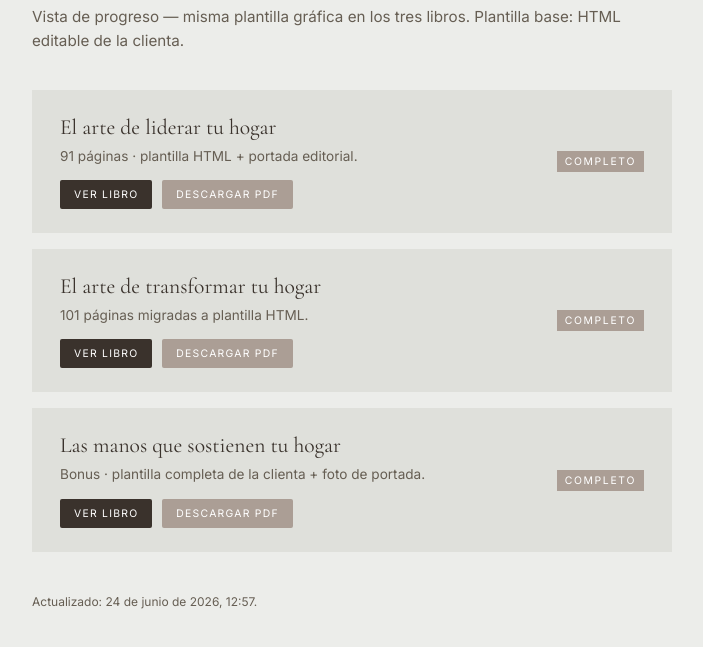
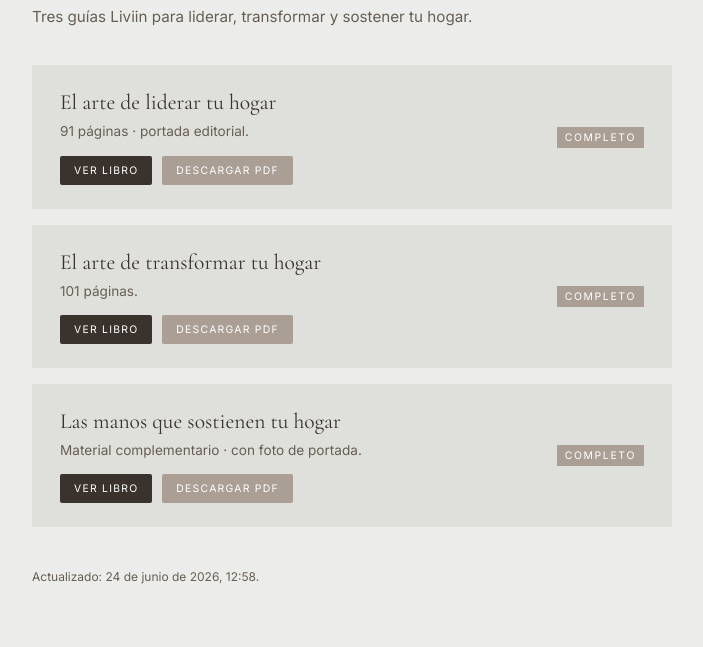
Before and after one commit to WilmanMontenegro/liviin-ebooks, a website: page web/index.html in a window 1280 px wide. Shown: the part 97-744 px from the top of the page, without its empty margins (288-991 px from the left). Drawn offline with nearby package versions, Linux system fonts and the light colour scheme.

Commit message:
Quitar jerga interna del índice público de ebooks.
Texto orientado a la lectora, sin referencias a plantilla o clienta.

```diff
--- a/web/index.html
+++ b/web/index.html
@@ -102,14 +102,13 @@
   <div class="wrap">
     <h1>Liviin · Ebooks</h1>
     <p class="lead">
-      Vista de progreso — misma plantilla gráfica en los tres libros.
-      Plantilla base: HTML editable de la clienta.
+      Tres guías Liviin para liderar, transformar y sostener tu hogar.
     </p>
 
     <article class="card">
       <div>
         <h2>El arte de liderar tu hogar</h2>
-        <p>91 páginas · plantilla HTML + portada editorial.</p>
+        <p>91 páginas · portada editorial.</p>
         <div class="card-actions">
           <a class="btn-pill btn-pill-read" href="liderar.html">Ver libro</a>
           <a class="btn-pill btn-pill-dl" href="pdf/liderar.pdf" download>Descargar PDF</a>
@@ -121,7 +120,7 @@
     <article class="card">
       <div>
         <h2>El arte de transformar tu hogar</h2>
-        <p>101 páginas migradas a plantilla HTML.</p>
+        <p>101 páginas.</p>
         <div class="card-actions">
           <a class="btn-pill btn-pill-read" href="transformar.html">Ver libro</a>
           <a class="btn-pill btn-pill-dl" href="pdf/transformar.pdf" download>Descargar PDF</a>
@@ -133,7 +132,7 @@
     <article class="card">
       <div>
         <h2>Las manos que sostienen tu hogar</h2>
-        <p>Bonus · plantilla completa de la clienta + foto de portada.</p>
+        <p>Material complementario · con foto de portada.</p>
         <div class="card-actions">
           <a class="btn-pill btn-pill-read" href="bonus.html">Ver libro</a>
           <a class="btn-pill btn-pill-dl" href="pdf/bonus.pdf" download>Descargar PDF</a>
@@ -143,7 +142,7 @@
     </article>
 
     <p class="foot">
-      Actualizado: 24 de junio de 2026, 12:57.
+      Actualizado: 24 de junio de 2026, 12:58.
     </p>
   </div>
 </body>
```
